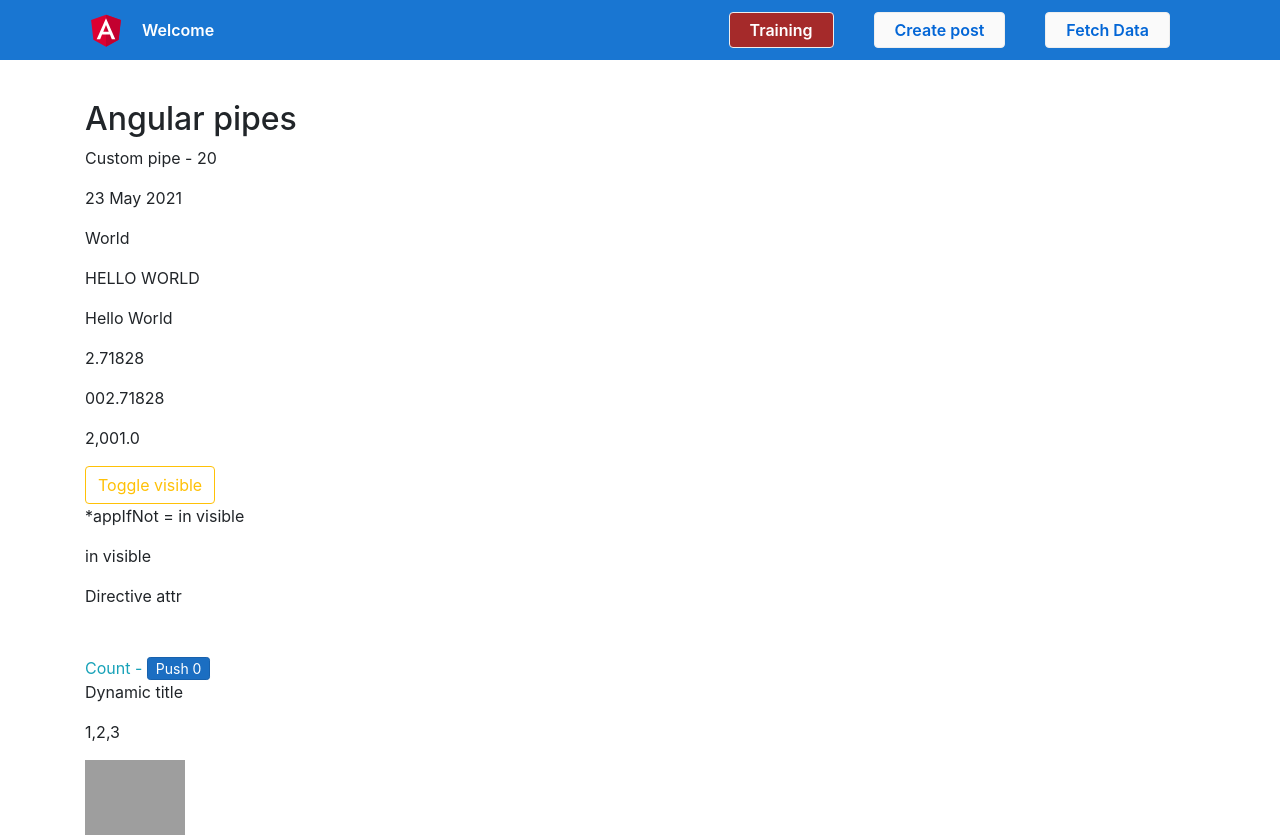
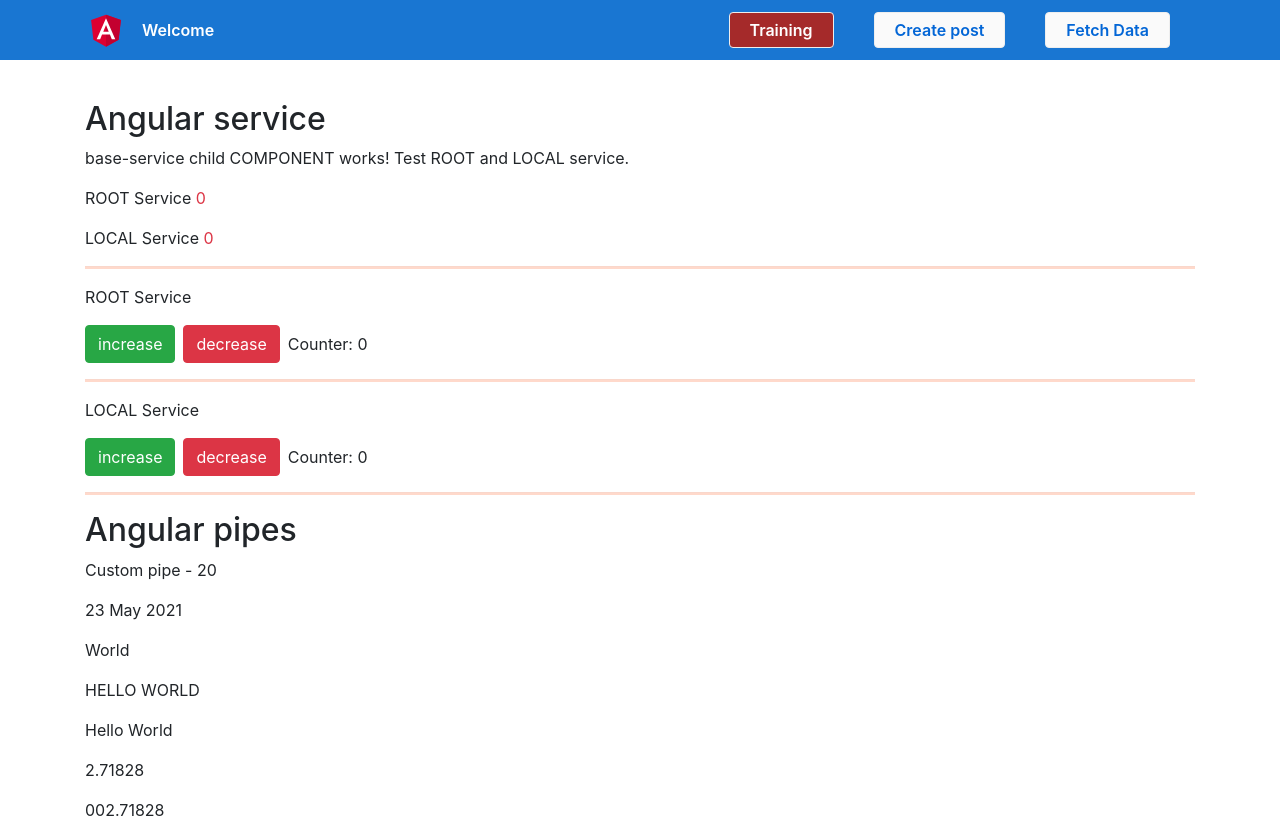
Before and after one commit to ErikKopcha/angular-mn-w, an Angular app: page /training in a window 1280 px wide. Shown: the top 837 px of the page. Built offline with nearby package versions, Linux system fonts and the light colour scheme; grey boxes are pictures that could not be loaded.

Commit message:
services

```diff
--- a/src/app/app.module.ts
+++ b/src/app/app.module.ts
@@ -16,6 +16,8 @@ import { StyleDirectives } from "./directives/style.directives";
 import { IfnotDirective } from "./directives/ifnot.directive";
 import { MultByPipe } from "./pipes/mult-by.pipe";
 import { FilterPipe } from "./pipes/filter.pipe";
+import { AppCounterService } from "./services/app-counter.service";
+import { BaseServiceComponent } from "./test-services/base-service.component";
 
 @NgModule({
   declarations: [
@@ -31,6 +33,7 @@ import { FilterPipe } from "./pipes/filter.pipe";
     IfnotDirective,
     MultByPipe,
     FilterPipe,
+    BaseServiceComponent,
   ],
   imports: [
     BrowserModule.withServerTransition({appId: 'ng-cli-universal'}),
@@ -43,7 +46,7 @@ import { FilterPipe } from "./pipes/filter.pipe";
       { path: 'fetch-data', component: FetchDataComponent }
     ])
   ],
-  providers: [],
+  providers: [AppCounterService],
   bootstrap: [AppComponent]
 })
 export class AppModule { }
--- /dev/null
+++ b/src/app/services/app-counter.service.ts
@@ -0,0 +1,18 @@
+import { Injectable } from "@angular/core";
+
+// можно написать providedIn: 'root', чтобы не импортировать в providers
+@Injectable({providedIn: 'root'})
+
+export class AppCounterService {
+  public counter:number = 0;
+
+  constructor() {}
+
+  public increase() {
+    this.counter++;
+  }
+
+  public decrease() {
+    this.counter--;
+  }
+}
--- /dev/null
+++ b/src/app/services/local-counter.service.ts
@@ -0,0 +1,16 @@
+import { Injectable } from '@angular/core';
+
+@Injectable()
+export class LocalCounterService {
+  public counter:number = 0;
+
+  constructor() {}
+
+  public increase() {
+    this.counter++;
+  }
+
+  public decrease() {
+    this.counter--;
+  }
+}
--- /dev/null
+++ b/src/app/test-services/base-service.component.html
@@ -0,0 +1,4 @@
+<p>base-service child COMPONENT works! Test ROOT and LOCAL service.</p>
+
+<p>ROOT Service <span class="text-danger">{{ appCounterService.counter }}</span></p>
+<p>LOCAL Service  <span class="text-danger">{{ localCounterService.counter }}</span></p>
--- /dev/null
+++ b/src/app/test-services/base-service.component.ts
@@ -0,0 +1,16 @@
+import { Component } from '@angular/core';
+import { AppCounterService } from "../services/app-counter.service";
+import { LocalCounterService } from "../services/local-counter.service";
+
+@Component({
+  selector: 'app-base-service',
+  templateUrl: './base-service.component.html',
+  styleUrls: ['./base-service.component.css'],
+  providers: [LocalCounterService]
+})
+export class BaseServiceComponent {
+  constructor(
+    private appCounterService: AppCounterService,
+    private localCounterService: LocalCounterService
+  ) { }
+}
--- a/src/app/training/training.component.html
+++ b/src/app/training/training.component.html
@@ -1,4 +1,44 @@
 <div class="container">
+  <div class="mb-2">
+    <h2>Angular service</h2>
+
+    <app-base-service></app-base-service>
+
+    <hr>
+
+    <p>ROOT Service</p>
+
+    <div class="d-flex align-items-center">
+      <button
+        class="btn btn-success mr-2"
+        (click)="appCounterService.increase()"
+      >increase</button>
+      <button
+        class="btn btn-danger"
+        (click)="appCounterService.decrease()"
+      >decrease</button>
+      <p class="mb-0 ml-2">Counter: {{ appCounterService.counter }}</p>
+    </div>
+
+    <hr>
+
+    <p>LOCAL Service</p>
+
+    <div class="d-flex align-items-center">
+      <button
+        class="btn btn-success mr-2"
+        (click)="localCounterService.increase()"
+      >increase</button>
+      <button
+        class="btn btn-danger"
+        (click)="localCounterService.decrease()"
+      >decrease</button>
+      <p class="mb-0 ml-2">Counter: {{ localCounterService.counter }}</p>
+    </div>
+  </div>
+
+  <hr>
+
   <div class="mb-2">
     <h2>Angular pipes</h2>
     <p>Custom pipe - {{ 10 | mult }} </p>
```
Also changed, not shown: src/app/training/training.component.ts (+5 -2 lines), src/app/test-services/base-service.component.css (added).
